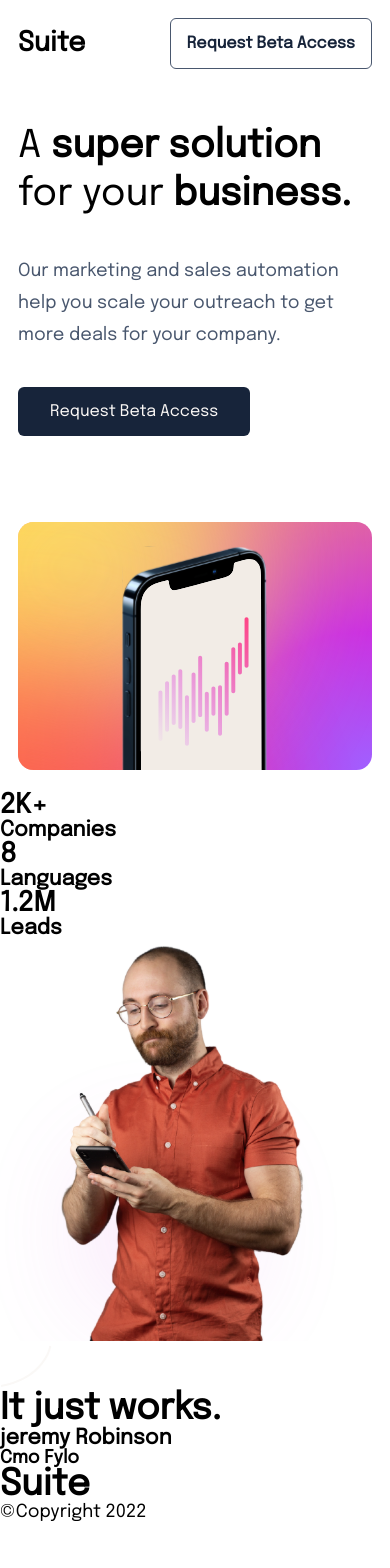
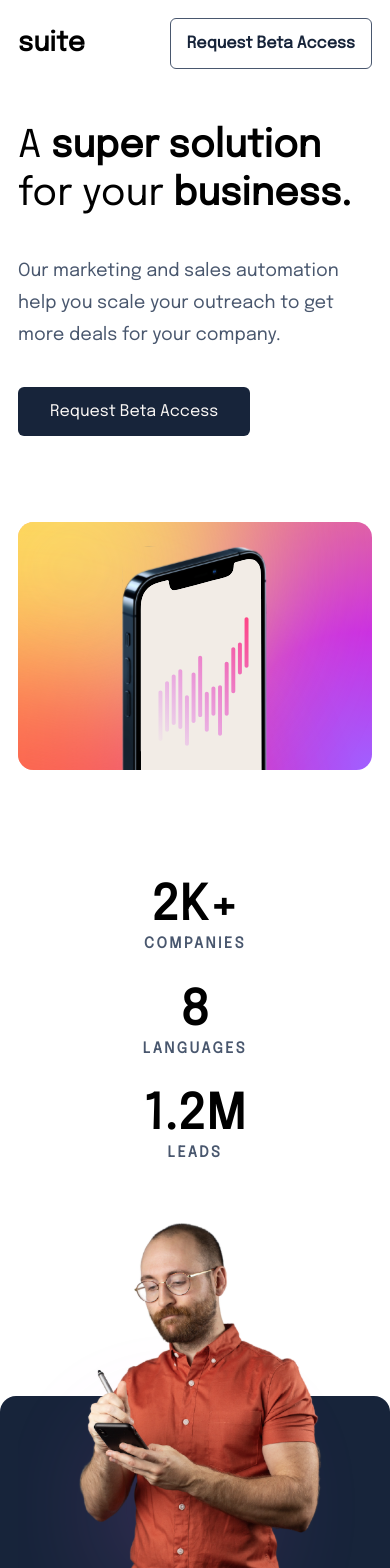
Before and after one commit to sammyodiagbe/suite_landing, a React (Create React App) app: page / in a window 390 px wide. Shown: the top 1568 px of the page. Before the commit the page ends 1521 px from the top, so only its background shows below. Built offline with nearby package versions, Linux system fonts and the light colour scheme.

Commit message:
styling home the mobile look

```diff
--- a/src/pages/home.js
+++ b/src/pages/home.js
@@ -8,7 +8,7 @@ const Home = () => {
   return (
     <div className="home">
       <nav className="navigation">
-        <h2 className="brand">Suite</h2>
+        <h1 className="brand">suite</h1>
         <a href="#request_beta" className="request-beta">
           Request Beta Access
         </a>
@@ -32,35 +32,41 @@ const Home = () => {
         <section className="reviews-container">
           <div className="review">
             <h1 className="review-title">2K+</h1>
-            <h3 className="review-sub-title">Companies</h3>
+            <h5 className="review-sub-title">Companies</h5>
           </div>
           <div className="review">
             <h1 className="review-title">8</h1>
-            <h3 className="review-sub-title">Languages</h3>
+            <h5 className="review-sub-title">Languages</h5>
           </div>
           <div className="review">
             <h1 className="review-title">1.2M</h1>
-            <h3 className="review-sub-title">Leads</h3>
+            <h5 className="review-sub-title">Leads</h5>
           </div>
         </section>
       </header>
       <div className="cmo-speaks">
-        <img src={manImage} alt="CMO speaks" />
-        <img src={pathImage} alt="Path arrow" />
+        <img src={manImage} alt="CMO speaks" className="cmo" />
+        <img src={pathImage} alt="Path arrow" className="arrow" />
         <div className="words-container">
-          <h1 className="header-title">It just works.</h1>
-          <p className="subtitle"></p>
+          <h1 className="header-title">
+            It just <b>works.</b>
+          </h1>
+          <p className="subtitle">
+            "I really like how it is an all-in-one solution that can handle many
+            of the tasks that you would normally need seperate tools to do the
+            same job. This thing is a miracle worker."
+          </p>
 
           <div className="name-position">
             <h3 className="name">jeremy Robinson</h3>
-            <h4 className="sub">Cmo Fylo</h4>
+            <h4 className="sub">Cmo, Fylo</h4>
           </div>
 
           <p></p>
         </div>
       </div>
       <footer className="footer">
-        <h1 className="brand">Suite</h1>
+        <h2 className="brand">suite</h2>
         <p>&copy;Copyright {dateYear}</p>
       </footer>
     </div>
--- a/src/styles/style.css
+++ b/src/styles/style.css
@@ -36,6 +36,10 @@ nav.navigation {
   -webkit-box-align: center;
       -ms-flex-align: center;
           align-items: center;
+}
+
+nav.navigation h1.title {
+  font-weight: bolder;
 }
 
 nav.navigation a.request-beta {
@@ -81,4 +85,100 @@ section.image-container img.phone-image {
   width: 100%;
   max-width: 100%;
 }
+
+section.reviews-container {
+  display: -webkit-box;
+  display: -ms-flexbox;
+  display: flex;
+  -webkit-box-orient: vertical;
+  -webkit-box-direction: normal;
+      -ms-flex-direction: column;
+          flex-direction: column;
+  -webkit-box-align: center;
+      -ms-flex-align: center;
+          align-items: center;
+  text-align: center;
+  padding: 5em 1em;
+  padding-bottom: 200px;
+}
+
+section.reviews-container h1.review-title {
+  font-size: 48px;
+  letter-spacing: 1px;
+}
+
+section.reviews-container h5.review-sub-title {
+  color: #49576e;
+  padding-bottom: 2em;
+  text-transform: uppercase;
+  letter-spacing: 2.5px;
+  line-height: 26px;
+}
+
+div.cmo-speaks {
+  background: #17243a;
+  color: #faf7f5;
+  border-radius: 16px;
+  padding: 1em;
+  position: relative;
+  padding-top: 250px;
+}
+
+div.cmo-speaks img.arrow {
+  display: block;
+  margin: 0 auto;
+}
+
+div.cmo-speaks img.cmo {
+  position: absolute;
+  top: -180px;
+}
+
+div.cmo-speaks div.words-container {
+  text-align: center;
+}
+
+div.cmo-speaks div.words-container h1.header-title {
+  padding: 1em 0;
+  font-weight: 400;
+}
+
+div.cmo-speaks div.words-container p.subtitle {
+  font-size: 20px;
+  line-height: 32px;
+  letter-spacing: 0;
+  margin-bottom: 1em;
+}
+
+div.cmo-speaks div.words-container div.name-position {
+  text-transform: uppercase;
+}
+
+div.cmo-speaks div.words-container div.name-position .name {
+  font-weight: bolder;
+  padding: 1em 0;
+}
+
+div.cmo-speaks div.words-container div.name-position .sub {
+  font-weight: 200;
+}
+
+footer.footer {
+  padding: 2.5em 1em;
+  background: #faf7f5;
+  display: -webkit-box;
+  display: -ms-flexbox;
+  display: flex;
+  -webkit-box-orient: vertical;
+  -webkit-box-direction: normal;
+      -ms-flex-direction: column;
+          flex-direction: column;
+  -webkit-box-align: center;
+      -ms-flex-align: center;
+          align-items: center;
+  -webkit-box-pack: justify;
+      -ms-flex-pack: justify;
+          justify-content: space-between;
+  min-height: 200px;
+}
 /*# sourceMappingURL=style.css.map */
--- a/src/styles/style.scss
+++ b/src/styles/style.scss
@@ -46,6 +46,9 @@ nav.navigation {
     padding: 1em;
     justify-content: space-between;
     align-items: center;
+    h1.title {
+        font-weight: bolder;
+    }
     a.request-beta {
         color: $darkblack;
         border:1px solid $lighterdark;
@@ -90,3 +93,77 @@ section.image-container {
         max-width: 100%;
     }
 }
+
+section.reviews-container {
+    display: flex;
+    flex-direction: column;
+    align-items: center;
+    text-align: center;
+    padding: 5em $default-padding;
+    padding-bottom: 200px;
+    h1.review-title {
+        font-size: 48px;
+        letter-spacing: 1px;
+    }
+    h5.review-sub-title {
+        color: $lighterdark;
+        padding-bottom: 2em;
+        text-transform: uppercase;
+        letter-spacing: 2.5px;
+        line-height: 26px;
+
+    }
+}
+
+div.cmo-speaks {
+    background: $darkblack;
+    color: $smokewhite;
+    border-radius: 16px;
+    padding: $default-padding;
+    position: relative;
+    padding-top: 250px;
+    img.arrow {
+        display: block;
+        margin: 0 auto;
+    }
+
+    img.cmo {
+        position: absolute;
+        top: -180px;
+    }
+    div.words-container {
+        text-align: center;
+
+        h1.header-title {
+            padding: 1em 0;
+            font-weight: $light-weight-2;
+        }
+
+        p.subtitle {
+            font-size: 20px;
+            line-height: 32px;
+            letter-spacing: 0;
+            margin-bottom: 1em;
+        }
+        div.name-position {
+            text-transform: uppercase;
+
+            .name {
+                font-weight: bolder;
+                padding: 1em 0;
+            }
+            .sub {
+                font-weight: 200;
+            }
+        }
+    }
+}
+footer.footer {
+    padding: 2.5em $default-padding;
+    background: $smokewhite;
+    display: flex;
+    flex-direction: column;
+    align-items: center;
+    justify-content: space-between;
+    min-height: 200px;
+}
```
Also changed, not shown: 1 other file (tests, documents, lock files or other folders).
